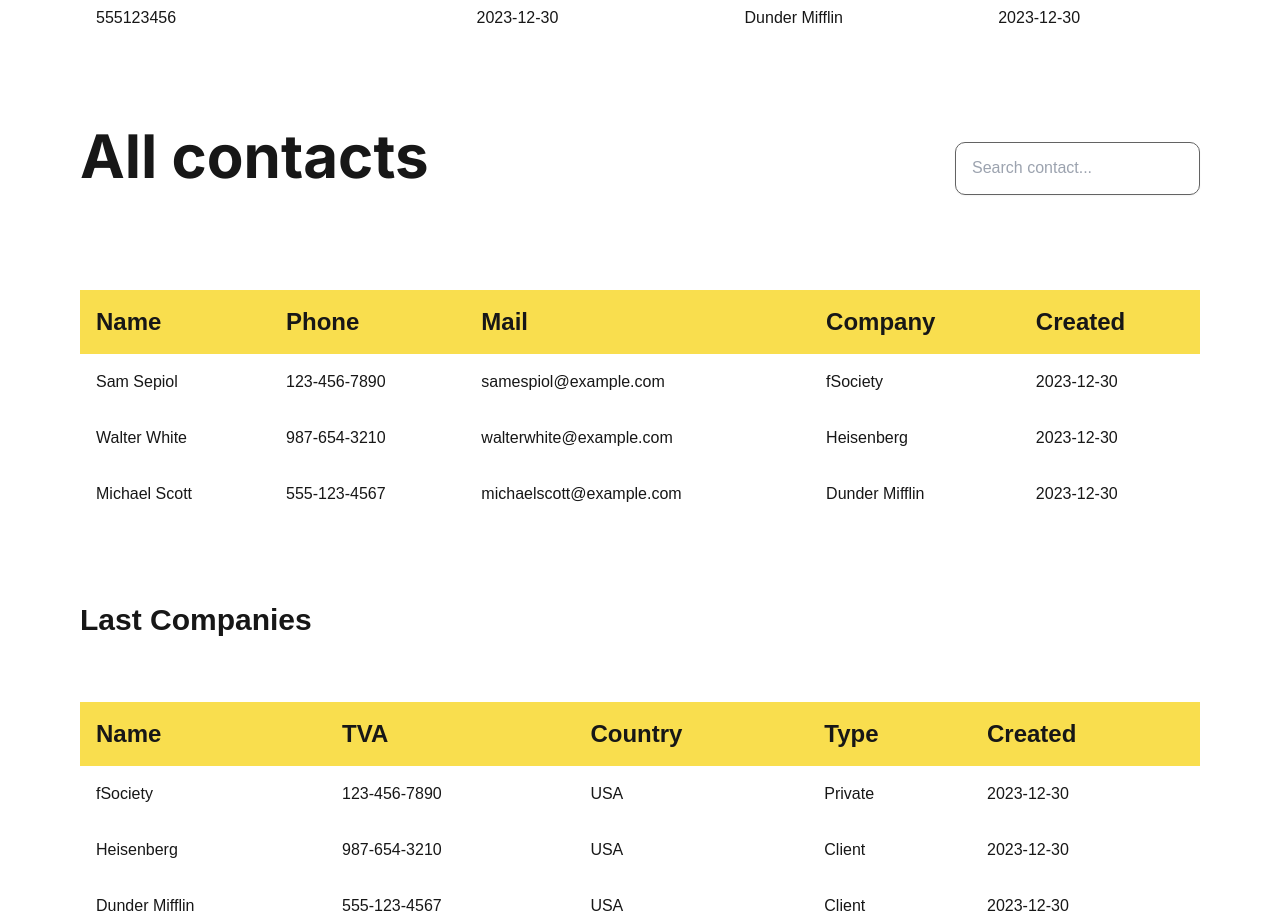
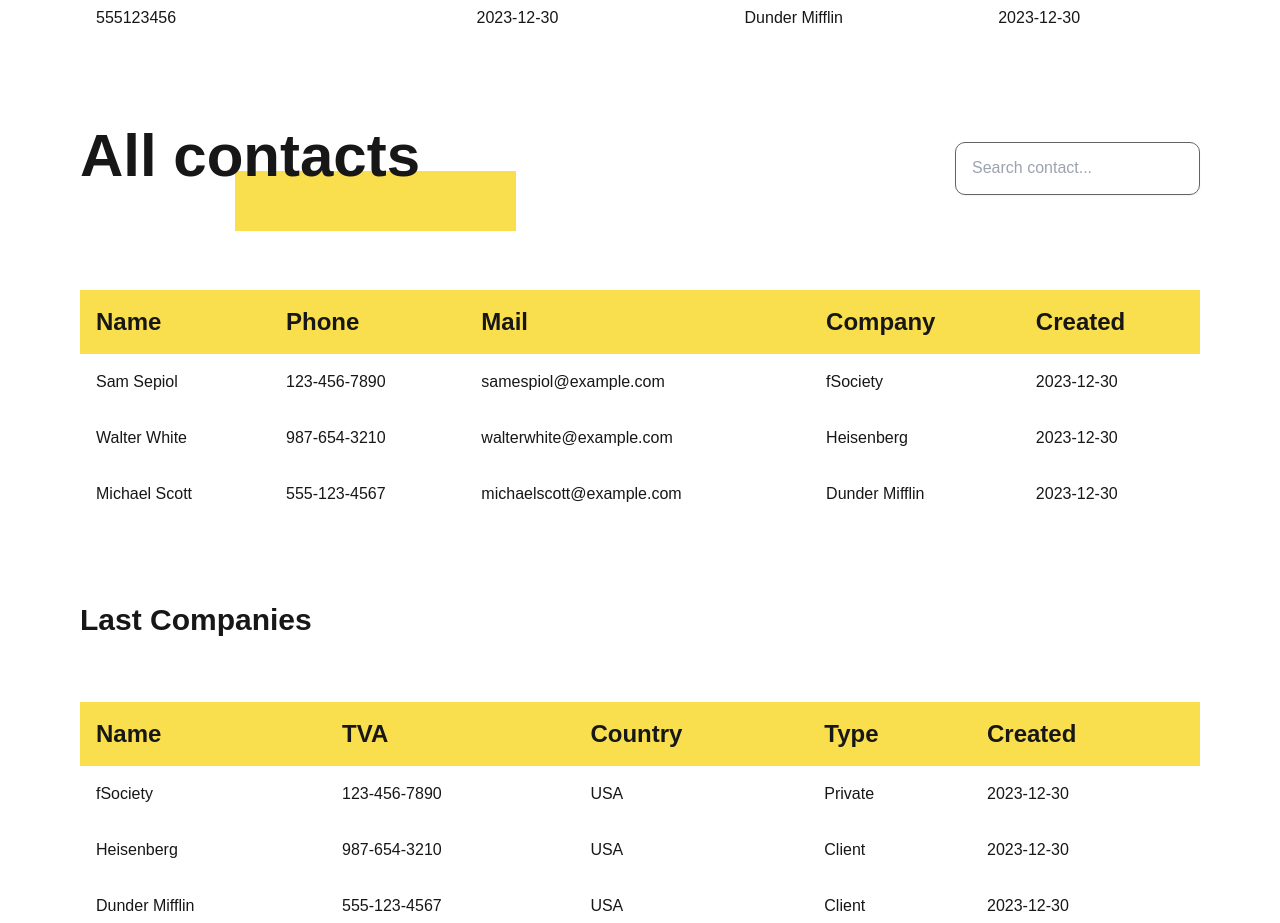
Before and after one commit to sam-sepiol1/cogip-client, a Next.js app: page / in a window 1280 px wide. Shown: the part 1000-1923 px from the top of the page. Built offline with nearby package versions, Linux system fonts and the light colour scheme.

Commit message:
Refacto for the title and color box

```diff
--- a/app/globals.css
+++ b/app/globals.css
@@ -1,6 +1,6 @@
 @import url('https://fonts.googleapis.com/css2?family=Assistant:wght@200..800&display=swap');
 @import url('https://fonts.googleapis.com/css2?family=Roboto:ital,wdth,wght@0,75..100,100..900;1,75..100,100..900&display=swap');
-@import url('https://fonts.googleapis.com/css2?family=Inter:ital,opsz,wght@0,14..32,100..900;1,14..32,100..900&display=swap');
+@import url('https://fonts.googleapis.com/css2?family=Inter:wght@100;200;300;400;500;600;700;800;900&display=swap');
 
 @tailwind base;
 @tailwind components;
@@ -40,6 +40,24 @@ body {
   font-family: "Roboto", sans-serif;
 }
 
-.title {
+.titlePage {
   font-family: 'Inter', sans-serif;
+  font-size: 60px;
+  font-weight: 900;
+  line-height: 72.61px;
+  text-align: left;
+  color: #000000;
+  position: relative;
 }
+
+.title::before {
+  content: "";
+  display: block;
+  background-color: #F9DE4E;
+  width: 281px;
+  height: 27px;
+  position: absolute;
+  top: 45px;
+  left: 155px;
+  z-index: -10;
+}
```
